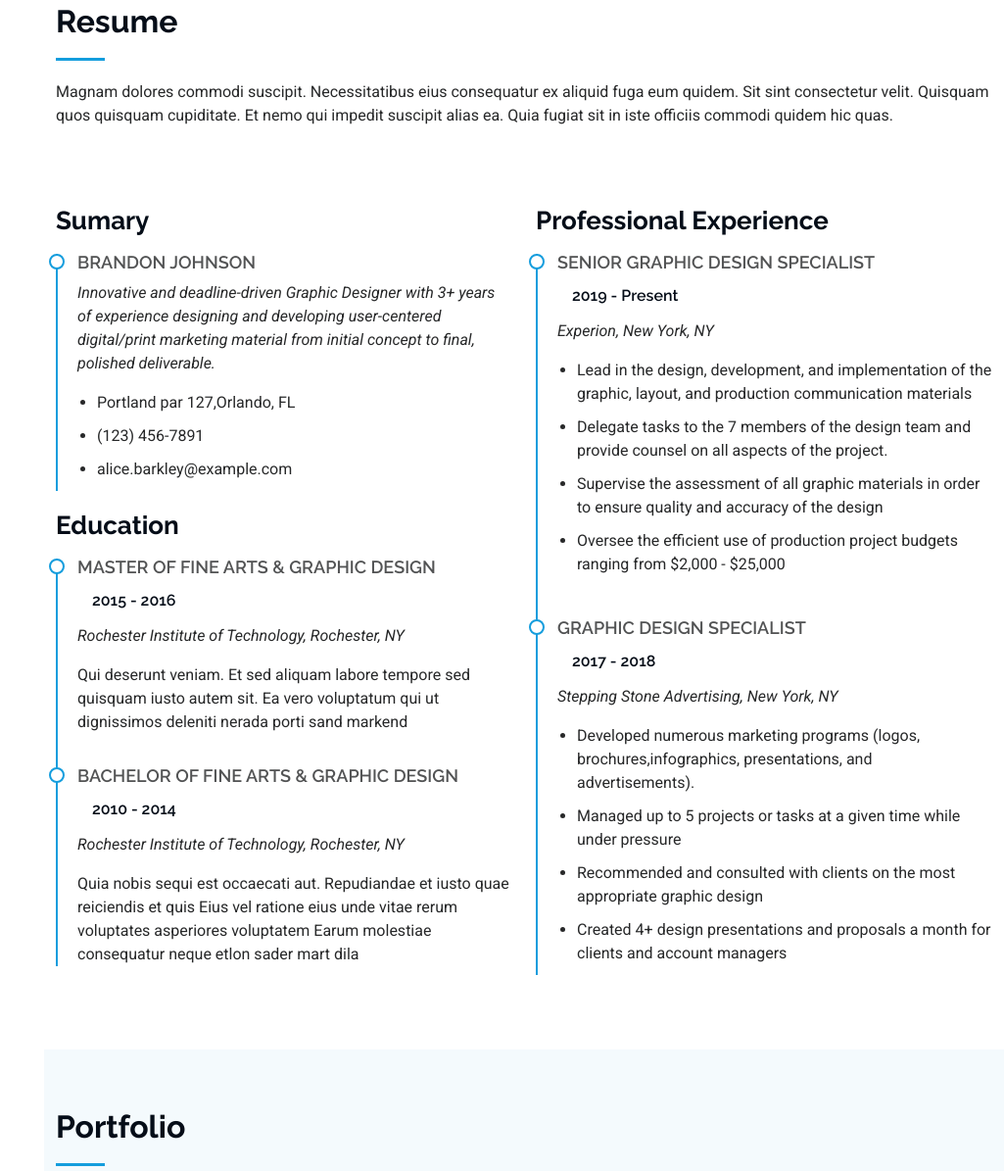
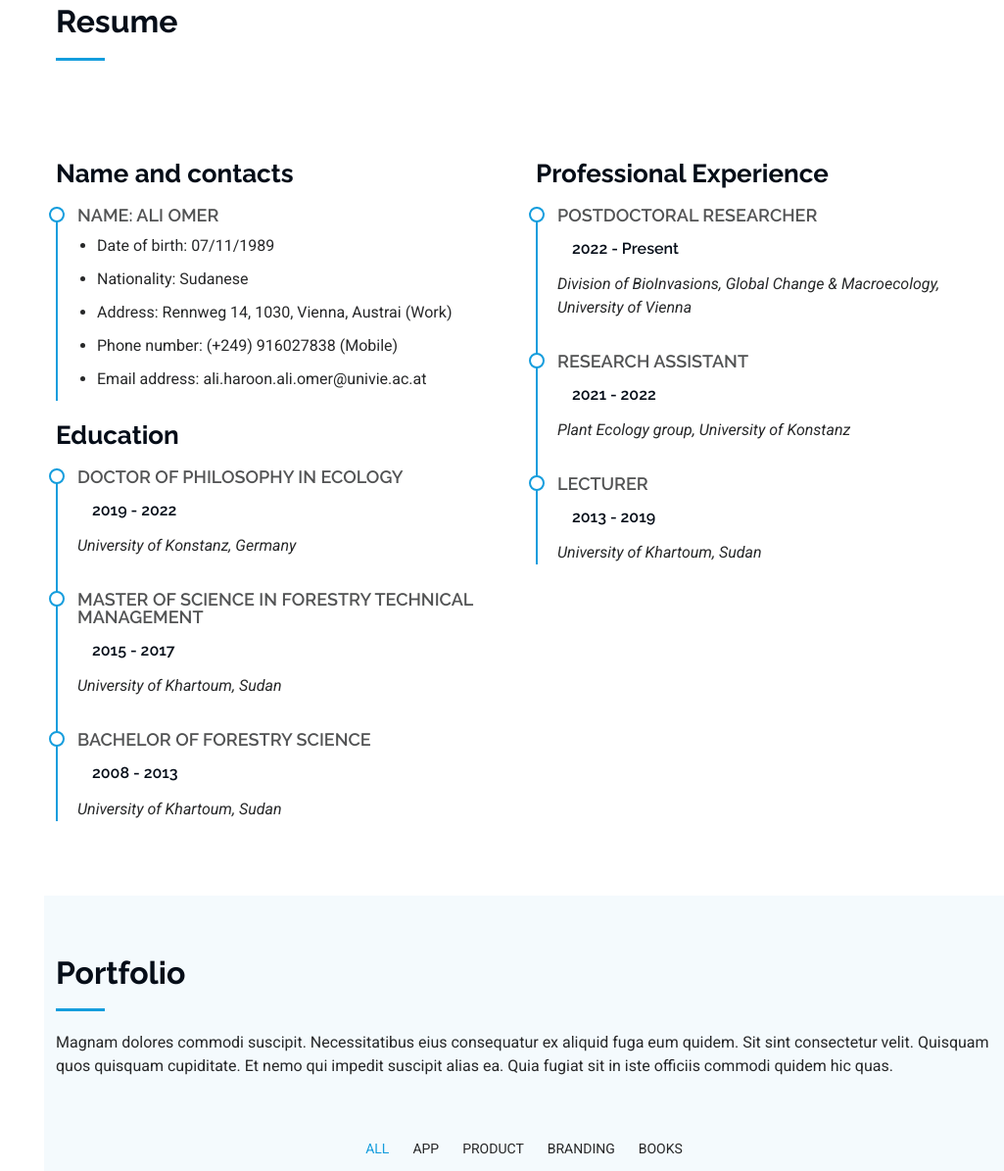
Before and after one commit to aliomer89/AliOmer.github.io, a plain HTML site: page index.html in a window 1280 px wide. Shown: the part 2578-3773 px from the top of the page at 98% size, without its empty margins (255-1280 px from the left). Drawn offline with Linux system fonts and the light colour scheme.

Commit message:
secondcommit

```diff
--- a/index.html
+++ b/index.html
@@ -255,7 +255,6 @@
       <!-- Section Title -->
       <div class="container section-title" data-aos="fade-up">
         <h2>Resume</h2>
-        <p>Magnam dolores commodi suscipit. Necessitatibus eius consequatur ex aliquid fuga eum quidem. Sit sint consectetur velit. Quisquam quos quisquam cupiditate. Et nemo qui impedit suscipit alias ea. Quia fugiat sit in iste officiis commodi quidem hic quas.</p>
       </div><!-- End Section Title -->
 
       <div class="container">
@@ -263,31 +262,36 @@
         <div class="row">
 
           <div class="col-lg-6" data-aos="fade-up" data-aos-delay="100">
-            <h3 class="resume-title">Sumary</h3>
+            <h3 class="resume-title">Name and contacts</h3>
 
             <div class="resume-item pb-0">
-              <h4>Brandon Johnson</h4>
-              <p><em>Innovative and deadline-driven Graphic Designer with 3+ years of experience designing and developing user-centered digital/print marketing material from initial concept to final, polished deliverable.</em></p>
+              <h4>Name: Ali Omer</h4>
               <ul>
-                <li>Portland par 127,Orlando, FL</li>
-                <li>(123) 456-7891</li>
-                <li>alice.barkley@example.com</li>
+                <li>Date of birth: 07/11/1989</li>
+                <li>Nationality: Sudanese</li>
+                <li>Address: Rennweg 14, 1030, Vienna, Austrai (Work)</li>
+                <li>Phone number: (+249) 916027838 (Mobile)</li>
+                <li>Email address: ali.haroon.ali.omer@univie.ac.at</li>
               </ul>
             </div><!-- Edn Resume Item -->
 
             <h3 class="resume-title">Education</h3>
             <div class="resume-item">
-              <h4>Master of Fine Arts &amp; Graphic Design</h4>
-              <h5>2015 - 2016</h5>
-              <p><em>Rochester Institute of Technology, Rochester, NY</em></p>
-              <p>Qui deserunt veniam. Et sed aliquam labore tempore sed quisquam iusto autem sit. Ea vero voluptatum qui ut dignissimos deleniti nerada porti sand markend</p>
+              <h4>Doctor of Philosophy in Ecology</h4>
+              <h5>2019 - 2022</h5>
+              <p><em>University of Konstanz, Germany</em></p>
             </div><!-- Edn Resume Item -->
 
             <div class="resume-item">
-              <h4>Bachelor of Fine Arts &amp; Graphic Design</h4>
-              <h5>2010 - 2014</h5>
-              <p><em>Rochester Institute of Technology, Rochester, NY</em></p>
-              <p>Quia nobis sequi est occaecati aut. Repudiandae et iusto quae reiciendis et quis Eius vel ratione eius unde vitae rerum voluptates asperiores voluptatem Earum molestiae consequatur neque etlon sader mart dila</p>
+              <h4>Master of science in Forestry Technical Management</h4>
+              <h5>2015 - 2017</h5>
+              <p><em>University of Khartoum, Sudan</em></p>
+            </div><!-- Edn Resume Item -->
+
+            <div class="resume-item">
+              <h4>BACHELOR  of Forestry science</h4>
+              <h5>2008 - 2013</h5>
+              <p><em> University of Khartoum, Sudan</em></p>
             </div><!-- Edn Resume Item -->
 
           </div>
@@ -295,27 +299,24 @@
           <div class="col-lg-6" data-aos="fade-up" data-aos-delay="200">
             <h3 class="resume-title">Professional Experience</h3>
             <div class="resume-item">
-              <h4>Senior graphic design specialist</h4>
-              <h5>2019 - Present</h5>
-              <p><em>Experion, New York, NY </em></p>
-              <ul>
-                <li>Lead in the design, development, and implementation of the graphic, layout, and production communication materials</li>
-                <li>Delegate tasks to the 7 members of the design team and provide counsel on all aspects of the project. </li>
-                <li>Supervise the assessment of all graphic materials in order to ensure quality and accuracy of the design</li>
-                <li>Oversee the efficient use of production project budgets ranging from $2,000 - $25,000</li>
-              </ul>
+              <h4>Postdoctoral researcher</h4>
+              <h5>2022 - Present</h5>
+              <p><em>Division of BioInvasions, Global Change & Macroecology, University of Vienna </em></p>
+
             </div><!-- Edn Resume Item -->
 
             <div class="resume-item">
-              <h4>Graphic design specialist</h4>
-              <h5>2017 - 2018</h5>
-              <p><em>Stepping Stone Advertising, New York, NY</em></p>
-              <ul>
-                <li>Developed numerous marketing programs (logos, brochures,infographics, presentations, and advertisements).</li>
-                <li>Managed up to 5 projects or tasks at a given time while under pressure</li>
-                <li>Recommended and consulted with clients on the most appropriate graphic design</li>
-                <li>Created 4+ design presentations and proposals a month for clients and account managers</li>
-              </ul>
+              <h4>Research assistant </h4>
+              <h5>2021 - 2022</h5>
+              <p><em>Plant Ecology group, University of Konstanz</em></p>
+
+            </div><!-- Edn Resume Item -->
+
+            <div class="resume-item">
+              <h4>lecturer </h4>
+              <h5>2013 - 2019</h5>
+              <p><em>University of Khartoum, Sudan</em></p>
+
             </div><!-- Edn Resume Item -->
 
           </div>
```
